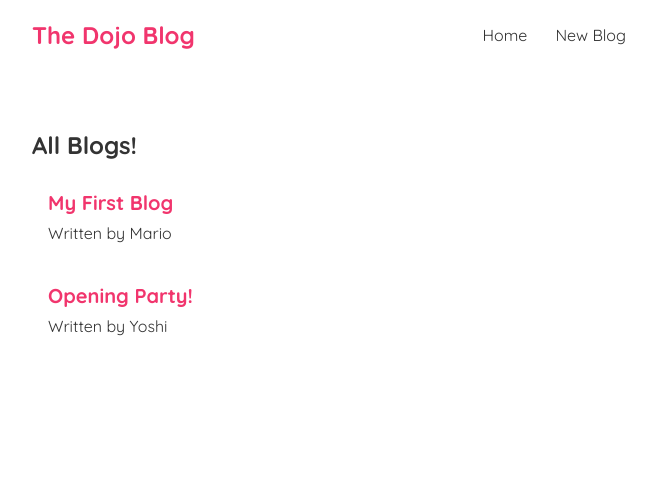
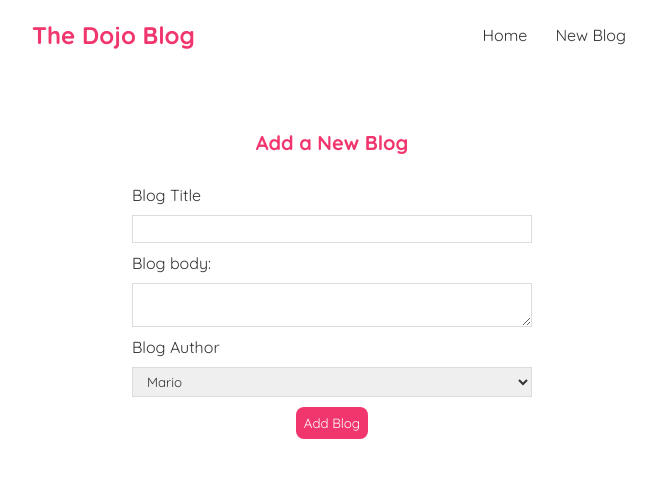
Before and after one commit to DShowens/jammming, a React (Create React App) app: page /create in a window 1280 px wide. Shown: the top 478 px of the page, without its empty margins (308-964 px from the left). Built offline with nearby package versions, Linux system fonts and the light colour scheme; data requests are answered from the project's data file.

Commit message:
New items created and modified since last commit

```diff
--- a/data/db.json
+++ b/data/db.json
@@ -4,13 +4,37 @@
       "title": "My First Blog",
       "body": "Why do we use it? \nIt is a long established fact that a reader will be distratcted...",
       "author": "Mario",
-            "id": 1
+      "id": "1"
     },
     {
       "title": "Opening Party!",
       "body": "Why do we use it? \nIt is a long established fact that a reader will be distratcted...",
       "author": "Yoshi",
-            "id": 2
+      "id": "2"
+    },
+    {
+      "id": "e6ec",
+      "title": "New Creation",
+      "body": "This is a new blog that I created with the POST method of the fetch.  I also logged to the console to show it got to the \"then\" portion.",
+      "author": "Yoshi"
+    },
+    {
+      "id": "f3ea",
+      "title": "Second New Blog",
+      "body": "This time I added a loading state to the button to show that it is in progress.",
+      "author": "Mario"
+    },
+    {
+      "id": "4a33",
+      "title": "Third new blog",
+      "body": "This should create new and then redirect us to the home page.",
+      "author": "Yoshi"
+    },
+    {
+      "id": "f670",
+      "title": "Bobbi's First Blog",
+      "body": "I love Tea!!! And you can't stop me!",
+      "author": "Bobbi"
     }
   ]
 }
--- a/package.json
+++ b/package.json
@@ -8,6 +8,7 @@
     "@testing-library/user-event": "^13.5.0",
     "react": "^18.2.0",
     "react-dom": "^18.2.0",
+    "react-router-dom": "^5.3.4",
     "react-scripts": "5.0.1",
     "uuid": "^9.0.1",
     "web-vitals": "^2.1.4"
--- a/src/App.js
+++ b/src/App.js
@@ -1,16 +1,36 @@
 import React from 'react';
 import Navbar from './Navbar';
 import Home from './Home';
+import { BrowserRouter as Router, Route, Switch } from 'react-router-dom';
+import Create from './Create';
+import BlogDetails from './BlogDetails';
+
+// Router is used to wrap the entire JSX return code.
+// Switch is located at the area below the Navbar to change just the body content
+// Route is for each page change location (example: Home, Contact, FAQ, etc.)
+    // Add "exact" (prop) before "path" to avoid "/" picking up for "/create"
 
 function App() {
 
   return (
-    <div className="App">
-      <Navbar />
-      <div className="content">
-        <Home />
+    <Router>
+      <div className="App">
+        <Navbar />
+        <div className="content">
+          <Switch>
+            <Route exact path="/">
+              <Home />
+            </Route>
+            <Route path="/create">
+              <Create />
+            </Route>
+            <Route path="/blogs/:id">
+              <BlogDetails />
+            </Route>
+          </Switch>
+        </div>
       </div>
-    </div>
+    </Router>
   );
 }
 
--- /dev/null
+++ b/src/BlogDetails.js
@@ -0,0 +1,24 @@
+import { useParams } from "react-router-dom";
+import useFetch from "./useFetch";
+
+const BlogDetails = () => {
+
+    const { id } = useParams();
+    const { data: blog, error, isPending } = useFetch('http://localhost:8000/blogs/' + id);
+
+    return (
+        <div className='blog-details'>
+                { isPending && <div>Lodaing...</div> }
+                { error && <div>{ error }</div> }
+                { blog && (
+                <article>
+                    <h2>{ blog.title }</h2>
+                    <p>Writen by { blog.author }</p>
+                    <div>{ blog.body }</div>
+                </article>
+                )}
+        </div>
+     );
+}
+
+export default BlogDetails
--- a/src/BlogList.js
+++ b/src/BlogList.js
@@ -1,3 +1,5 @@
+import { Link } from "react-router-dom/cjs/react-router-dom.min";
+
 const BlogList = ({ blogs, title, }) => {
 
     return (
@@ -5,9 +7,10 @@ const BlogList = ({ blogs, title, }) => {
             <h2>{title}</h2>
             {blogs.map((blog) => (
                 <div className="blog-preview" key={ blog.id }>
-                    <h2>{ blog.title }</h2>
-                    <p>Written by { blog.author }</p>
-
+                    <Link to={`/blogs/${blog.id}`}>
+                        <h2>{ blog.title }</h2>
+                        <p>Written by { blog.author }</p>
+                    </Link>
                 </div>
                 ))}
         </div>
--- /dev/null
+++ b/src/Create.js
@@ -0,0 +1,65 @@
+import { useState } from "react";
+import { useHistory } from 'react-router-dom';
+
+const Create = () => {
+
+    const [ title, setTitle ] = useState('');
+    const [ body, setBody ] = useState('');
+    const [ author, setAuthor ] = useState('Mario');
+    const [ isPending, setIsPending] = useState(false);
+    const history = useHistory();
+
+    const handleSubmit = (e) => {
+        e.preventDefault();
+        const blog = { title, body, author };
+
+        setIsPending(true);
+
+        fetch('http://localhost:8000/blogs/', {
+        method: 'POST',
+        headers: { "Content-Type": "application/json" },
+        body: JSON.stringify(blog)
+    }).then(() => {
+        setIsPending(false)
+        console.log ('New Blog Added.')
+        // history.go(-1);  This would take us back one page (1) would go forward one
+        history.push('/');  // This redirects to the "endpoint" we put into the string
+})
+};
+
+
+    return (
+        <div className='create'>
+            <h2>Add a New Blog</h2>
+            <form onSubmit={handleSubmit}>
+                <label>Blog Title</label>
+                    <input
+                        type="text"
+                        required
+                        value={title}
+                        onChange={(e) => setTitle(e.target.value)}
+                    />
+                <label>Blog body:</label>
+                    <textarea
+                        type="text"
+                        required
+                        value={body}
+                        onChange={(e) => setBody(e.target.value)}
+                    />
+                <label>Blog Author</label>
+                    <select
+                        value={ author }
+                        onChange={(e) => setAuthor(e.target.value)}
+                    >
+                        <option value="Mario">Mario</option>
+                        <option value="Yoshi">Yoshi</option>
+                        <option value="Bobbi">Bobbi</option>
+                    </select>
+                {!isPending && <button>Add Blog</button> }
+                {isPending && <button disabled>Adding Blog...</button> }
+            </form>
+        </div>
+     );
+}
+
+export default Create;
--- a/src/Navbar.js
+++ b/src/Navbar.js
@@ -1,10 +1,12 @@
+import { Link } from 'react-router-dom';
+
 const Navbar = () => {
     return (
         <nav className="navbar">
             <h1>The Dojo Blog</h1>
             <div className="links">
-                <a href="/">Home</a>
-                <a href="/create">New Blog</a>
+                <Link to="/">Home</Link>
+                <Link to="/create">New Blog</Link>
             </div>
         </nav>
     );
--- a/src/style.css
+++ b/src/style.css
@@ -69,3 +69,62 @@
     color: #f1356d;
     margin-bottom: 8px;
 }
+
+.blog-preview a {
+    text-decoration: none;
+}
+
+/* blog details page */
+.blog-details h2 {
+    font-size: 20px;
+    color: #f1356d;
+    margin-bottom: 10px;
+}
+
+.blog-details div {
+    margin: 20px 0;
+}
+
+/* .blog-details button {
+    background: #f1356d;
+    color: #fff;
+    border: 0;
+    padding: 8px;
+    border-radius: 8px;
+    cursor: pointer;
+ } */
+/* Create new blog form */
+.create {
+    max-width: 400px;
+    margin: 0 auto;
+    text-align: center;
+}
+
+.create label {
+    text-align: left;
+    display: block;
+}
+
+.create h2 {
+    font-size: 20px;
+    color: #f1356d;
+    margin-bottom: 30px;
+}
+
+.create input, .create textarea, .create select {
+    width: 100%;
+    padding: 5px 10px;
+    margin: 10px 0px;
+    border: 1px solid #ddd;
+    box-sizing: border-box;
+    display: block;
+}
+
+.create button {
+    background: #f1356d;
+    color: #fff;
+    border: 0;
+    padding: 8px;
+    border-radius: 8px;
+    cursor: pointer;
+}
--- a/src/useFetch.js
+++ b/src/useFetch.js
@@ -5,10 +5,11 @@ const useFetch = (url) => {
     const [data, setdata] = useState(null);
     const [isPending, setIsPending] = useState(true);
     const [error, setError] = useState(null);
+    const abortCont = new AbortController();
 
     useEffect(() => {
         setTimeout(() => {
-        fetch(url)
+        fetch(url, { signal: abortCont.signal }) // enter 2nd parameter as abortCont.signal to associate the fetch with this fetch
                 .then(response => { // returns a promise and response object
                     if(!response.ok) {  // if the object does not respond "ok" then we throw the error
                         throw Error('Could not fetch the data for that resource');
@@ -21,10 +22,16 @@ const useFetch = (url) => {
                     setError(null); // we set the error to null so that we don't display the error
                 })
                 .catch(err => { // here we isolate network type erorrs
-                    setIsPending(false);    // we set the pending to false to avoid the loading message
-                    setError(err.message);  // we then set the error state to match the error received
+                    if (err.name === 'AbortError') {
+                    } else {
+                        setIsPending(false);    // we set the pending to false to avoid the loading message
+                        setError(err.message);  // we then set the error state to match the error received
+                    }
                 })
         }, 1000);
+
+        // return () => abortCont.abort();  // abort controller associated with abortCont & the fetch 2nd parameter
+
     }, [url]);
 
     return { data, isPending, error }
```
Also changed, not shown: 1 other file (tests, documents, lock files or other folders). Lines whose indentation alone changed are shown as unchanged.
